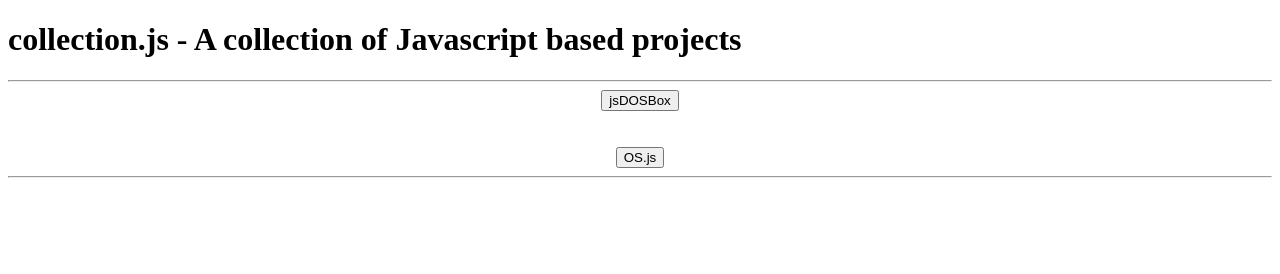
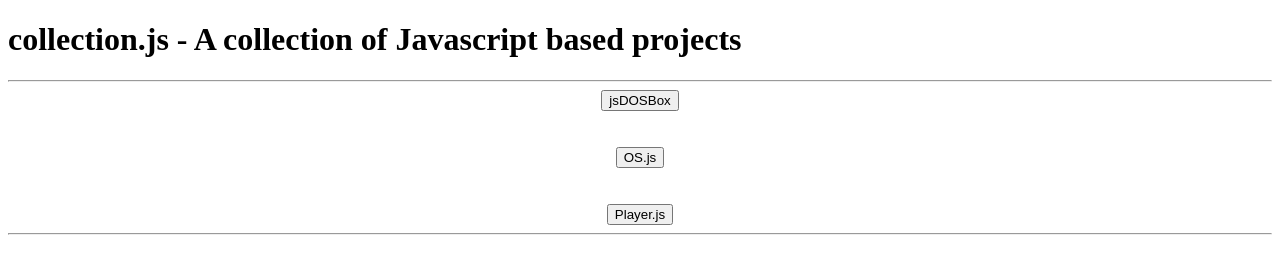
Before and after one commit to sparrdrem/collection.js, a plain HTML site: page index.html in a window 1280 px wide. Drawn offline with Linux system fonts and the light colour scheme.

Commit message:
Update index.html

```diff
--- a/index.html
+++ b/index.html
@@ -15,6 +15,10 @@
             <br />
             <br />
             <a href="https://demo.os-js.org"><button>OS.js</button></a>
+            <br />
+            <br />
+            <br />
+            <a href="player.js/index.html"><button>Player.js</button></a>
         </center>
         <hr />
     </body>
```
